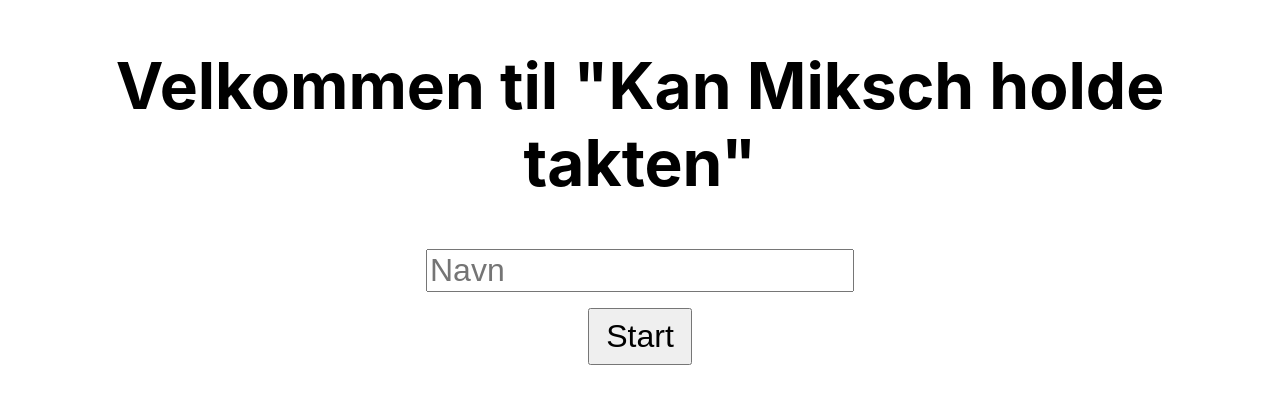
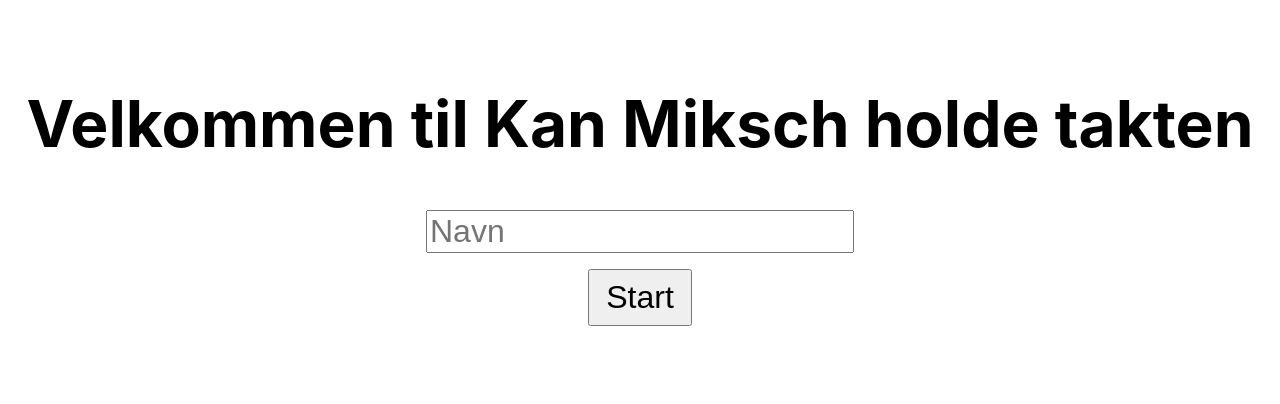
Before and after one commit to TIGNEadmin/x-miksch-factor, a Next.js app: page / in a window 1280 px wide. Shown: the part 196-600 px from the top of the page. Built offline with nearby package versions, Linux system fonts and the light colour scheme.

Commit message:
removed quotations

```diff
--- a/pages/index.js
+++ b/pages/index.js
@@ -13,7 +13,7 @@ export default function Home() {
 
   return (
     <div className={styles.container}>
-      <h1>Velkommen til "Kan Miksch holde takten"</h1>
+      <h1>Velkommen til Kan Miksch holde takten</h1>
       <input
         placeholder="Navn"
         onChange={handleChange}
```
